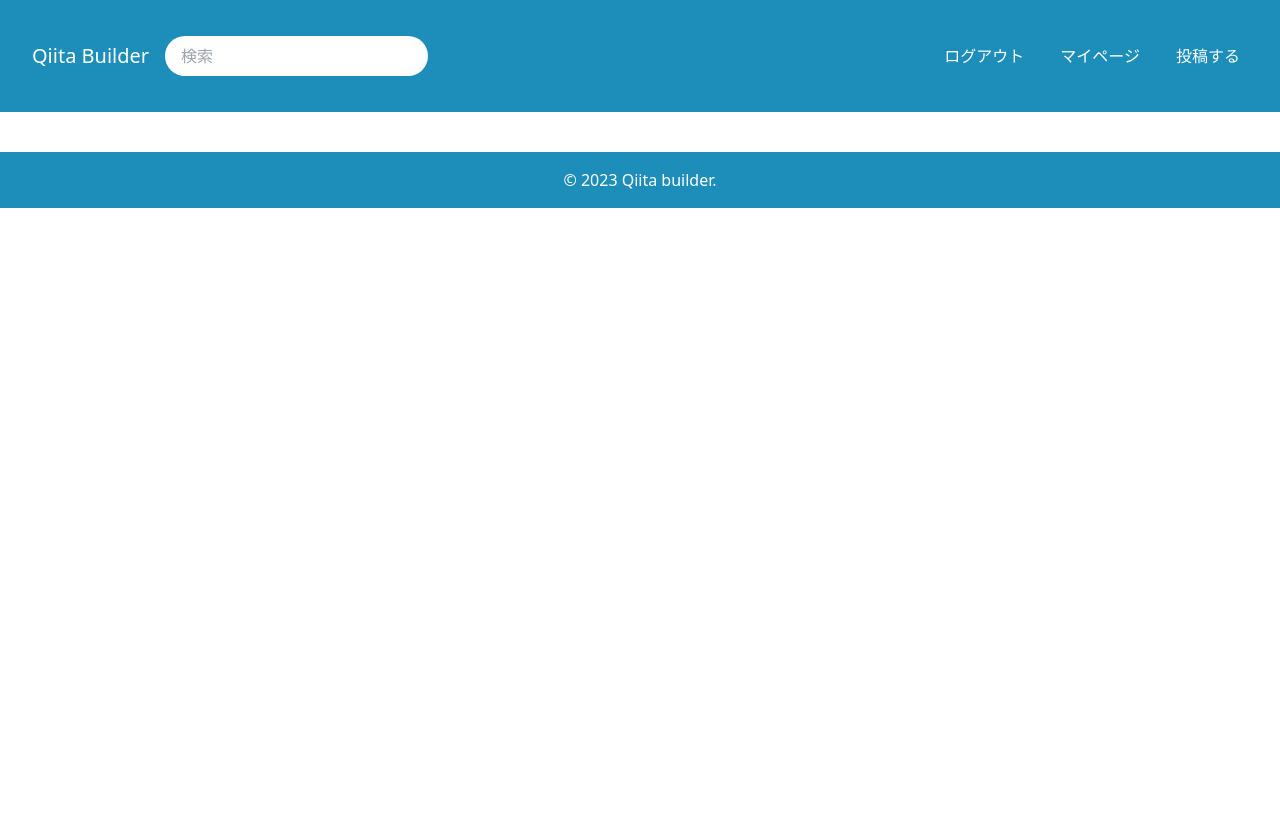
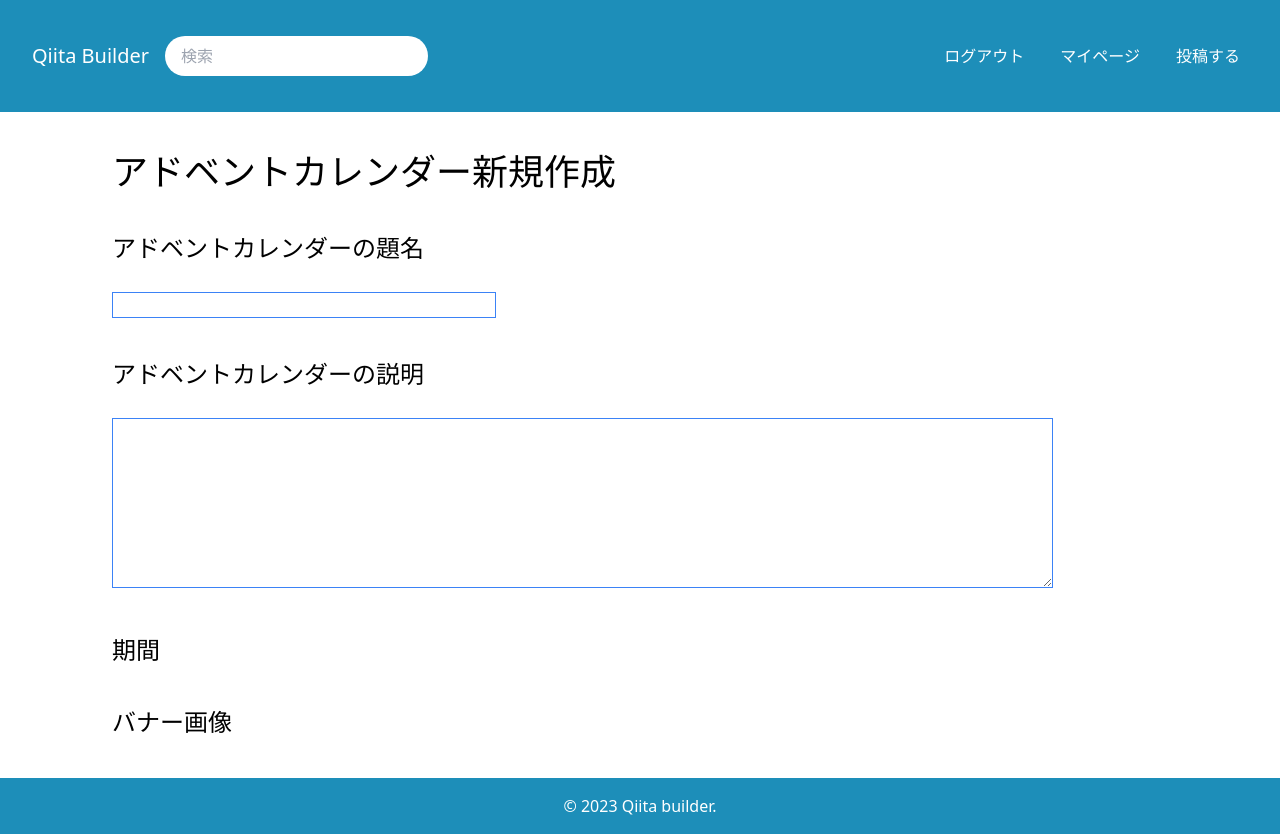
Before and after one commit to KonishiTatsuki/qiita-builder, a Nuxt app: page /createAdvent in a window 1280 px wide. Before the commit the page ends 800 px from the top, so only its background shows below. Built offline with nearby package versions, Linux system fonts and the light colour scheme.

Commit message:
共通レイアウトh2タブ アドベントカレンダー新規作成画面

```diff
--- a/assets/css/app.css
+++ b/assets/css/app.css
@@ -12,4 +12,7 @@
   .title {
     @apply text-4xl mt-10 mb-10;
   }
+  .subtitle {
+    @apply text-2xl mt-10 mb-7;
+  }
 }
--- /dev/null
+++ b/pages/createAdvent.vue
@@ -0,0 +1,26 @@
+<template>
+  <div>
+    <h1 class="title">アドベントカレンダー新規作成</h1>
+    <h2 class="subtitle">アドベントカレンダーの題名</h2>
+    <input
+      maxlength="30"
+      type="text"
+      name="title"
+      class="border border-blue-500 w-96"
+    />
+    <h2 class="subtitle">アドベントカレンダーの説明</h2>
+    <textarea
+      name="body"
+      cols="100"
+      rows="7"
+      maxlength="255"
+      class="border border-blue-500"
+    ></textarea>
+    <h2 class="subtitle">期間</h2>
+    <h2 class="subtitle">バナー画像</h2>
+  </div>
+</template>
+
+<script setup></script>
+
+<style lang="scss" scoped></style>
```
